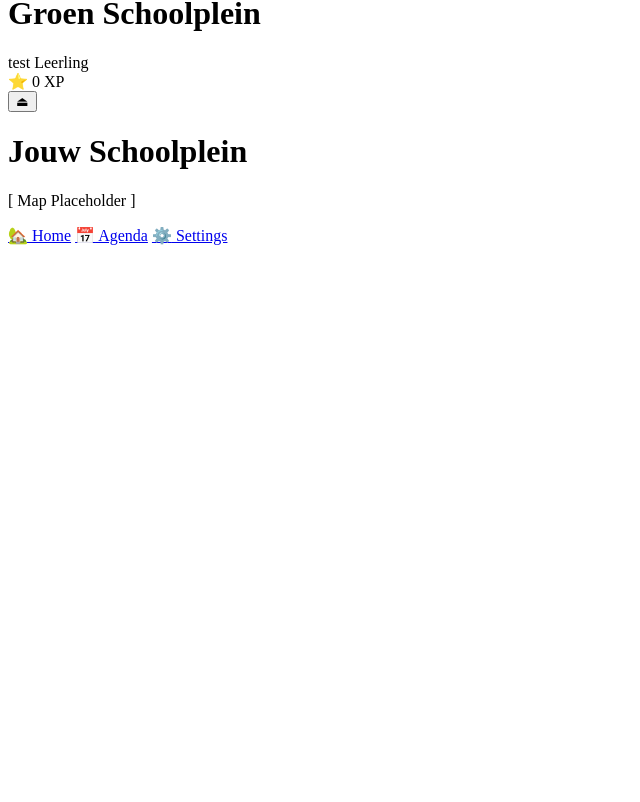
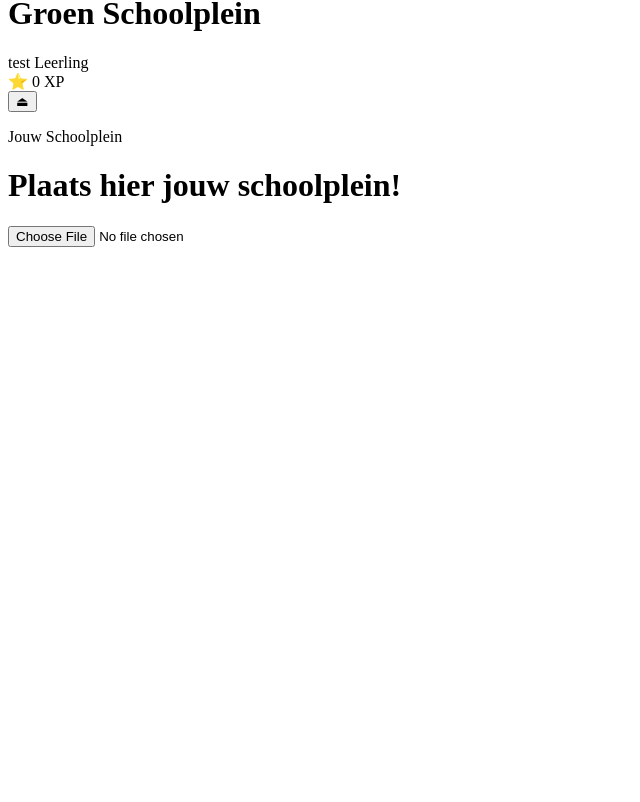
Before and after one commit to SebHoven/Groep7-Frontend-MEGAKNIGHT, a SvelteKit app: page /teacher/home in a window 1280 px wide. Shown: the part 338-1140 px from the top of the page, without its empty margins (0-640 px from the left). Before the commit the page ends 800 px from the top, so only its background shows below. Built offline with nearby package versions, Linux system fonts and the light colour scheme.

Commit message:
Map import functie

```diff
--- /dev/null
+++ b/src/lib/components/Map.svelte
@@ -0,0 +1,54 @@
+<script lang="ts">
+  export let title: string = "Jouw Schoolplein";
+
+  let backgroundImage = "";
+  let aspect = 1; // width / height verhouding van de gekozen afbeelding
+
+  function FileUpload(event: Event) {
+    const input = event.target as HTMLInputElement | null;
+    if (!input || !input.files?.length) return;
+
+    const file = input.files[0];
+    const reader = new FileReader();
+
+    reader.onload = e => {
+      const result = e.target?.result;
+      if (typeof result !== "string") return;
+
+      backgroundImage = `url('${result}')`;
+
+      // Werkelijke afmetingen uitlezen
+      const img = new Image();
+      img.onload = () => {
+        aspect = img.width / img.height;
+      };
+      img.src = result;
+    };
+
+    reader.readAsDataURL(file);
+  }
+</script>
+
+<div class="bg-white rounded-xl shadow p-4">
+  <h1 class="text-xl font-bold mb-4">{title}</h1>
+
+  <!-- File input bovenaan -->
+  <input
+    type="file"
+    accept="image/*"
+    on:change={FileUpload}
+    class="mb-4 p-2 block w-full"
+  />
+
+  <!-- RESPONSIVE IMAGE CONTAINER -->
+  <div
+    class="border rounded-xl overflow-hidden bg-gray-200 w-full"
+    style="
+      background-image: {backgroundImage};
+      background-size: contain;
+      background-repeat: no-repeat;
+      background-position: center;
+      padding-top: {100 / aspect}%;
+    "
+  ></div>
+</div>
--- a/src/routes/teacher/home/+page.svelte
+++ b/src/routes/teacher/home/+page.svelte
@@ -1,8 +1,7 @@
-<div class="bg-white rounded-xl shadow p-4">
-  <h1 class="text-xl font-bold mb-4">Jouw Schoolplein</h1>
+<script>
+  import Map from '$lib/components/Map.svelte';
+</script>
 
-  <div class="border rounded-xl overflow-hidden h-80 bg-gray-200 flex items-center justify-center">
-    <!-- Replace with real map -->
-    <p class="opacity-70">[ Map Placeholder ]</p>
-  </div>
-</div>
+<p class="text-2xl font-bold mb-4">Jouw Schoolplein</p>
+
+<Map title="Plaats hier jouw schoolplein!"/>
```
Also changed, not shown: 1 other file (tests, documents, lock files or other folders).
